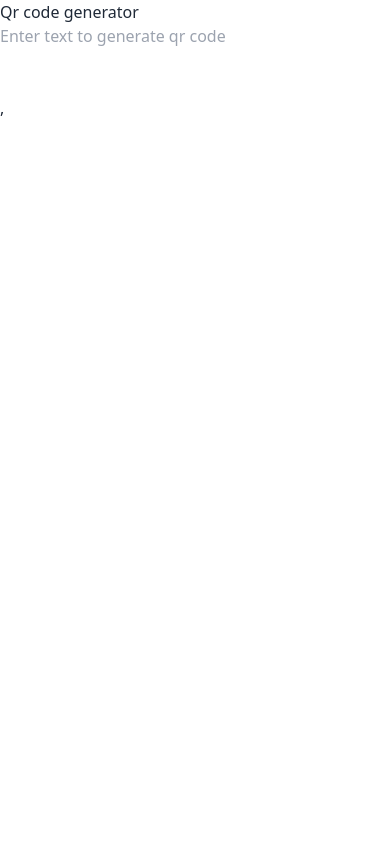
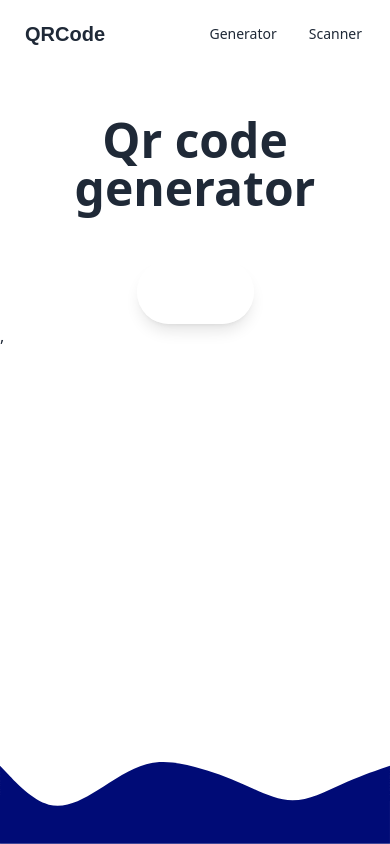
Before and after one commit to Deelolade/Qr-code-scanner, a React (Vite) app: page / in a window 390 px wide. Built offline with nearby package versions, Linux system fonts and the light colour scheme.

Commit message:
styling the qrcode generator

```diff
--- a/src/App.jsx
+++ b/src/App.jsx
@@ -2,13 +2,18 @@ import React from 'react'
 import QrGenerator from './components/QrGenerator'
 import QrScanner from './components/QrScanner'
 import { BrowserRouter, Route, Routes, Router } from 'react-router-dom'
+import Navbar from './components/Navbar'
+
 
 const App = () => {
   return (
+    <div className="">
+      <Navbar />
       <Routes>
         <Route path="/" element={<QrGenerator />} />
         <Route path="/scanner" element={<QrScanner />} />
       </Routes>
+    </div>
   )
 }
 
--- /dev/null
+++ b/src/components/Navbar.jsx
@@ -0,0 +1,20 @@
+import React from 'react'
+import { Link } from 'react-router-dom'
+
+const Navbar = () => {
+    return (
+        <div className="navbar bg-base-100">
+            <div className="flex-1">
+                <Link to="/" className="btn btn-ghost text-xl font-Playwrite">QRCode</Link>
+            </div>
+            <div className="flex-none">
+                <ul className="menu menu-horizontal px-1">
+                    <li><Link to="/">Generator</Link></li>
+                    <li><Link to="/scanner">Scanner </Link></li>
+                </ul>
+            </div>
+        </div>
+    )
+}
+
+export default Navbar
--- a/src/components/QrGenerator.jsx
+++ b/src/components/QrGenerator.jsx
@@ -1,19 +1,62 @@
-import React, { useState } from 'react'
+import React, { useEffect, useRef, useState } from 'react'
 // import QRCode from "qrcode.react"
 import { QRCodeCanvas } from "qrcode.react";
 
 const QrGenerator = () => {
   const [inputText, setInputText] = useState("")
+  const qrCodeRef = useRef(null);
+
+  const downloadQRCode = () => {
+    if (qrCodeRef.current) {
+      const canvas = qrCodeRef.current.querySelector("canvas"); // Get the canvas inside the QRCodeCanvas
+      if (canvas) {
+        const url = canvas.toDataURL("image/png"); // Convert canvas to a PNG URL
+        const link = document.createElement("a");
+        link.href = url;
+        link.download = "qrcode.png"; // Name of the file
+        link.click();
+      } else {
+        console.error("Canvas element not found!");
+      }
+    } else {
+      console.error("QR Code container is not rendered yet!");
+    }
+  };
+  useEffect(() => {
+    console.log(qrCodeRef.current?.innerHTML); // Log the structure
+  }, []);
+
   return (
-    <div>
-      <h2>Qr code generator</h2>
-      <input type="text"
-        placeholder='Enter text to generate qr code'
-        value={inputText}
-        onChange={(e) => { setInputText(e.target.value) }}
-      />
-      <div className="mt-12 bg-red-500">
-        {inputText && <QRCodeCanvas value={inputText} size={200} className='bg-slate-400' />}
+    <div className="">
+      <div className='mx-auto lg:h-[60vh] text-center flex justify-center items-center'>
+        <div className="">
+          {inputText && (<QRCodeCanvas value={inputText} ref={qrCodeRef} size={300} className=' border-8 border-white rounded-lg shadow-lg mx-auto' />)}
+          <div className="mt-">
+            <h2 className='text-5xl font-bold my-12 '>Qr code generator</h2>
+            <input
+              type="text"
+              placeholder="Enter text to generate QR code"
+              value={inputText}
+              onChange={(e) => {
+                setInputText(e.target.value);
+              }}
+              className="w-[30vw] h-16 outline-none px-6 font-medium rounded-full shadow-lg bg-white/30 backdrop-blur-md border border-white/40 text-black placeholder-white"
+            />
+          </div>
+          {inputText && (
+            <button
+              onClick={downloadQRCode}
+              className="mt-4 px-6 py-2 bg-blue-600 text-white font-bold rounded-lg shadow hover:bg-blue-700 transition"
+            >
+              Download QR Code
+            </button>
+          )}
+
+        </div>
+
+      </div>
+      <div className="absolute bottom-0 w-full -z-10">
+        <svg xmlns="http://www.w3.org/2000/svg" viewBox="0 0 1440 320"><path fill="#000b76" fill-opacity="1" d="M0,32L30,64C60,96,120,160,180,176C240,192,300,160,360,122.7C420,85,480,43,540,26.7C600,11,660,21,720,37.3C780,53,840,75,900,101.3C960,128,1020,160,1080,160C1140,160,1200,128,1260,101.3C1320,75,1380,53,1410,42.7L1440,32L1440,320L1410,320C1380,320,1320,320,1260,320C1200,320,1140,320,1080,320C1020,320,960,320,900,320C840,320,780,320,720,320C660,320,600,320,540,320C480,320,420,320,360,320C300,320,240,320,180,320C120,320,60,320,30,320L0,320Z"></path></svg>
       </div>
     </div>
   )
--- a/src/components/QrScanner.jsx
+++ b/src/components/QrScanner.jsx
@@ -51,7 +51,7 @@ const QrScanner = () => {
         }
     }
     return (
-        <div>
+        <div className='mx-auto bg-red-400 w-screen text-center'>
             <h2>QrCode Scanner</h2>
             <input
                 type="file"
--- a/src/index.css
+++ b/src/index.css
@@ -1,3 +1,5 @@
 @tailwind base;
 @tailwind components;
 @tailwind utilities;
+
+@import url('https://fonts.googleapis.com/css2?family=Playwrite+IN:wght@100..400&display=swap');
--- a/tailwind.config.js
+++ b/tailwind.config.js
@@ -4,7 +4,13 @@ export default {
     "./index.html",
     "./src/**/*.{js,ts,jsx,tsx}"
   ],
-  theme: {},
+  theme: {
+    extend:{
+      fontFamily:{
+        Playwrite: ['"Playwrite IN"', "sans-serif"]
+      }
+    }
+  },
   plugins: [
     require('daisyui'),
   ],
```
